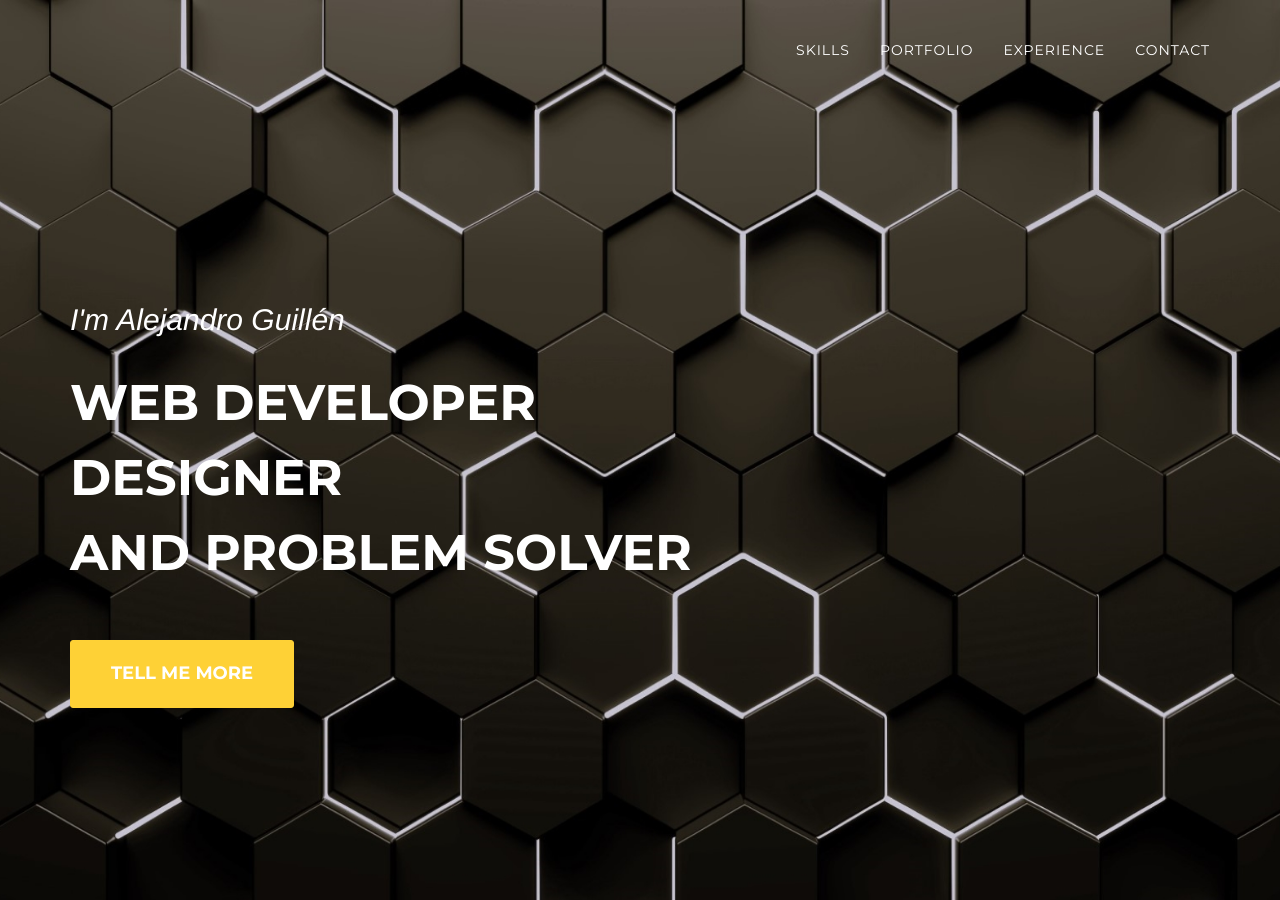
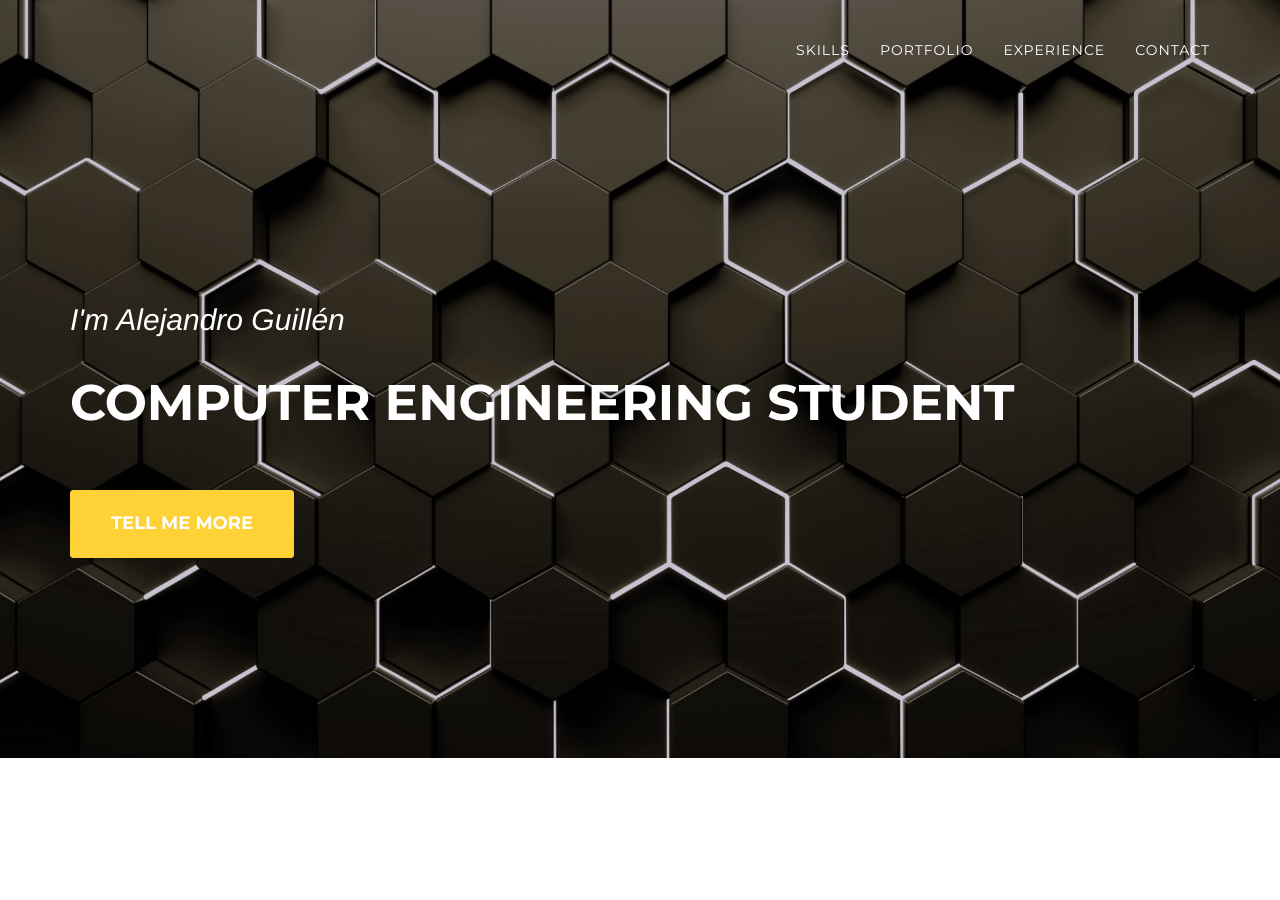
Before and after one commit to agmerino03/agmerino03.github.io, a Jekyll site: the page built from index.html, in a window 1280 px wide and 900 px high. Built offline with Jekyll 4.4.1, drawn with Linux system fonts in a browser that asks for light colours; some web fonts are replaced.

Commit message:
Changed Presentation

```diff
--- a/_includes/header.html
+++ b/_includes/header.html
@@ -42,7 +42,7 @@
         <div class="container">
             <div class="intro-text">
                 <div class="intro-lead-in">I'm Alejandro Guillén</div>
-                <div class="intro-heading">Web Developer<br/> Designer <br/> and Problem Solver</div>
+                <div class="intro-heading">Computer Engineering Student</div>
                 <a href="#skills" class="page-scroll btn btn-xl">Tell Me More</a>
             </div>
         </div>
```
